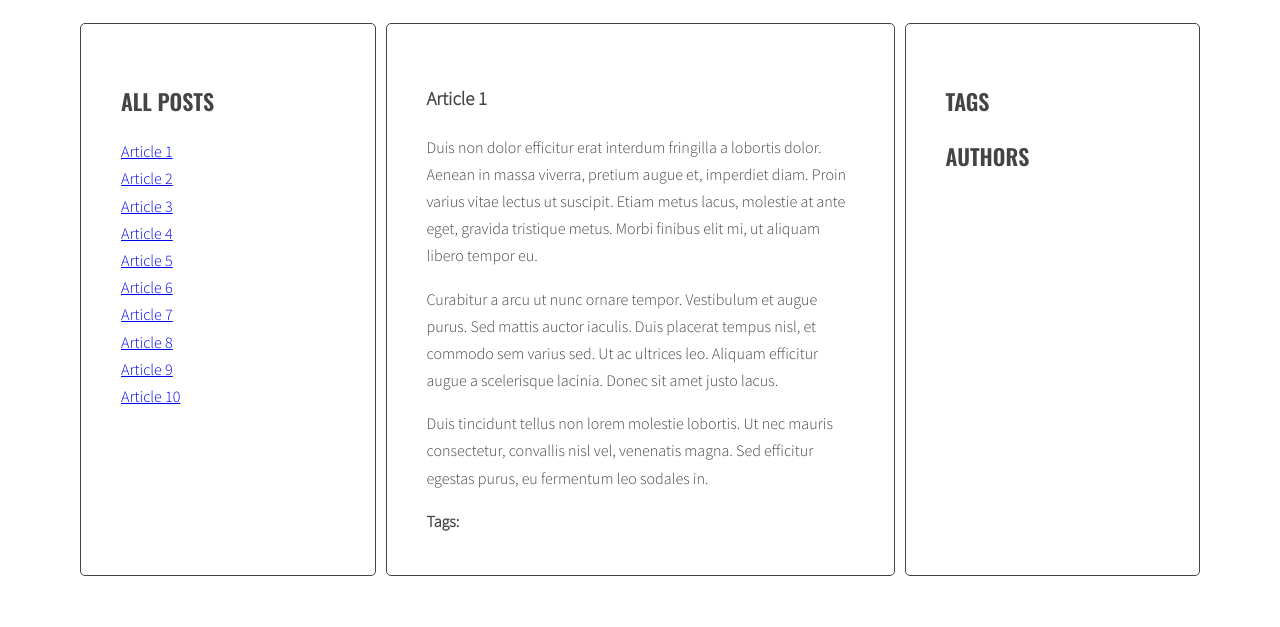
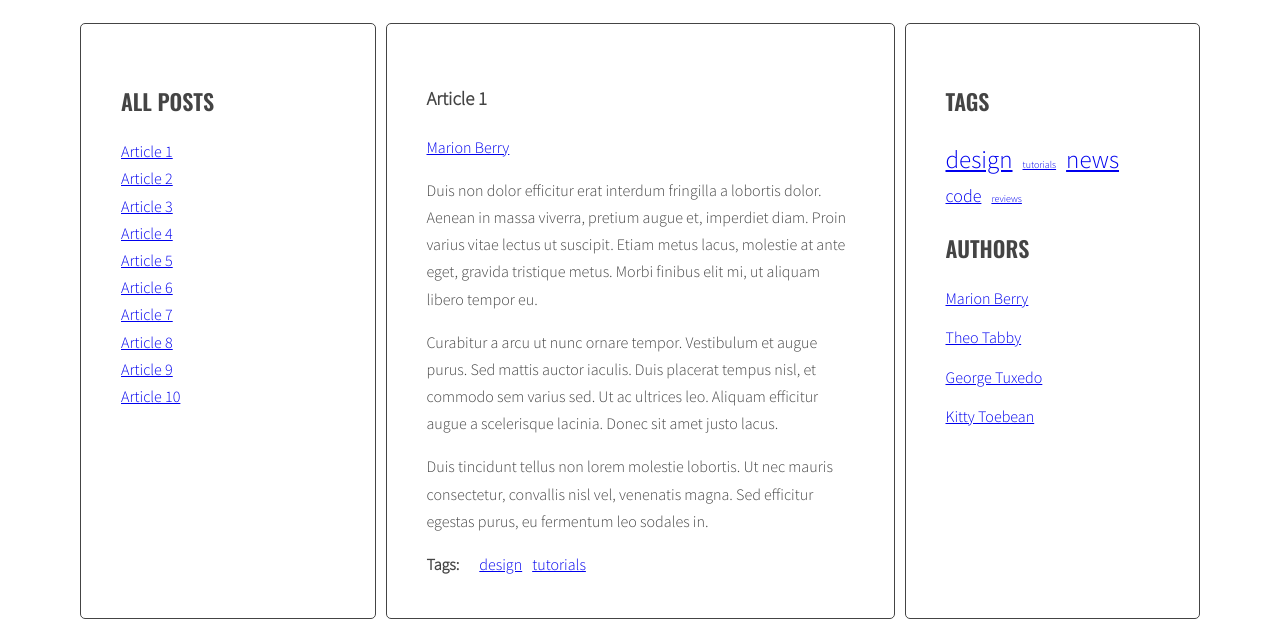
Before and after one commit to maciektabis/javascript-blog, a website: page index.html in a window 1280 px wide. Shown: the part 220-847 px from the top of the page. Before the commit the page ends 804 px from the top, so only its background shows below. Drawn offline with nearby package versions, Linux system fonts and the light colour scheme.

Commit message:
Fix the cloud

```diff
--- a/index.html
+++ b/index.html
@@ -371,13 +371,9 @@
 					</section>
 					<aside class="sidebar">
 						<h2 class="section-title">Tags</h2>
-						<!-- <ul class="list tags">
-							<li><a href="#">design</a> <span>(6)</span></li>
-							<li><a href="#">code</a> <span>(5)</span></li>
-							<li><a href="#">tutorials</a> <span>(4)</span></li>
-							<li><a href="#">reviews</a> <span>(4)</span></li>
-							<li><a href="#">news</a> <span>(6)</span></li>
-						</ul> -->
+						<ul class="list tags">
+
+						</ul>
 						<h2 class="section-title">Authors</h2>
 						<ul class="list authors"></ul>
 					</aside>
--- a/js/script.js
+++ b/js/script.js
@@ -33,9 +33,11 @@ const titleClickHandler = function (event) {
 const optArticleSelector = '.post',
 	optTitleSelector = '.post-title',
 	optTitleListSelector = '.titles',
-	optArticleTagsSelector = '.post-tags.list',
+	optArticleTagsSelector = '.post-tags .list',
 	optArticleAuthorSelector = '.post-author',
-	optTagsListSelector = '.tags.list';
+	optTagsListSelector = '.tags.list',
+	optAuthorsListSelector = '.list.authors',
+	optCloudClassCount = 5;
 function generateTitleLinks(customSelector = '') {
 	/* [DONE] remove contents of titleList */
 	const titleList = document.querySelector(optTitleListSelector);
@@ -81,17 +83,44 @@ function generateTitleLinks(customSelector = '') {
 }
 generateTitleLinks();
 
-function calculateTagsParams(tags) {}
+function calculateTagsParams(tags) {
+	const params = {
+		min: 99999,
+		max: 0
+	};
+
+	for(const tag in tags) {
+		if (tags[tag] < params.min)
+			params.min = tags[tag]
+		if (tags[tag] > params.max)
+			params.max = tags[tag];
+	}
+
+	return params;
+}
+
+function calculateTagClass(params, count) {
+	const normalizedCount = count - params.min;
+	const normalizedMax = params.max - params.min;
+	const percentage = normalizedCount / normalizedMax;
+	const classNumber = Math.floor( percentage * (optCloudClassCount - 1) + 1 );
+
+	return 'tag-size-' + classNumber;
+}
+
 function generateTags() {
+
 	/* [NEW] create a new variable allTags with an empty array */
 	let allTags = {};
+
 	/* find all articles */
 	const articles = document.querySelectorAll(optArticleSelector);
 	/* START LOOP: for every article: */
 	for (let article of articles) {
+
 		/* find tags wrapper */
-		const titleList = article.querySelector(optArticleTagsSelector);
-		console.log(titleList);
+		const tagsWrapper = article.querySelector(optArticleTagsSelector);
+
 		/* make html variable with empty string */
 		let html = '';
 		/* get tags from data-tags attribute */
@@ -107,7 +136,7 @@ function generateTags() {
 			console.log(linkHTML);
 			/* add generated code to html variable */
 			html = html + linkHTML;
-		}
+
 			/* [NEW] check if this link is NOT already in allTags */
 			if (!allTags[tag]) {
 				/* [NEW] add tag to allTags object */
@@ -116,8 +145,11 @@ function generateTags() {
 				allTags[tag]++;
 			}
 		}
+
+		tagsWrapper.innerHTML = html;
+	}
 	/* END LOOP: for each tag */
-	titleList.innerHTML = html;
+
 	/* END LOOP: for every article: */
 
 	/* [NEW] find list of tags in right column */
@@ -134,7 +166,7 @@ function generateTags() {
 		// allTagsHTML += tag + ' (' + allTags[tag] + ') ';
 		const tagLinkHTML =
 			'<li><a class="' +
-			calculateTagClass(allTags[tag], tagsParams) +
+			calculateTagClass(tagsParams, allTags[tag]) +
 			'" href="#tag-' +
 			tag +
 			'">' +
@@ -196,6 +228,9 @@ function addClickListenersToTags() {
 addClickListenersToTags();
 
 function generateAuthors() {
+
+	const allAuthors = {};
+
 	/* find all articles */
 	const articles = document.querySelectorAll(optArticleSelector);
 	/* START LOOP: for every article: */
@@ -211,7 +246,32 @@ function generateAuthors() {
 		console.log(linkHTML);
 		/*insert HTML code into the author wrapper*/
 		authorWrapper.innerHTML = linkHTML;
+
+		if (!allAuthors[author]) {
+			allAuthors[author] = true;
 		}
+	}
+
+	const authorsList = document.querySelector(optAuthorsListSelector);
+
+	let allAuthorsHTML = '';
+
+	/* [NEW] START LOOP: for each tag in allTags: */
+	for (let author in allAuthors) {
+
+		const authorLinkHTML =
+			'<li><a href="#author-' +
+			author +
+			'">' +
+			author +
+			'</a> </li>';
+
+		allAuthorsHTML += authorLinkHTML;
+
+		/* [NEW] END LOOP: for each tag in allTags: */
+	}
+	/*[NEW] add HTML from allTagsHTML to tagList */
+	authorsList.innerHTML = allAuthorsHTML;
 }
 generateAuthors();
 
@@ -254,4 +314,5 @@ function addClickListenersToAuthors() {
 		/* END LOOP: for each link */
 	}
 }
+
 addClickListenersToAuthors();
--- a/sass/style.scss
+++ b/sass/style.scss
@@ -121,3 +121,27 @@ s .post-author {
 		margin: 0 10px 0 0;
 	}
 }
+.tags.list li {
+	display: inline-block;
+	margin-right: 10px;
+}
+
+.tag-size-1 {
+	font-size: 10px;
+}
+
+.tag-size-2 {
+	font-size: 15px;
+}
+
+.tag-size-3 {
+	font-size: 18px;
+}
+
+.tag-size-4 {
+	font-size: 20px;
+}
+
+.tag-size-5 {
+	font-size: 25px;
+}
```
Also changed, not shown: css/style.css. Lines whose indentation alone changed are shown as unchanged.
